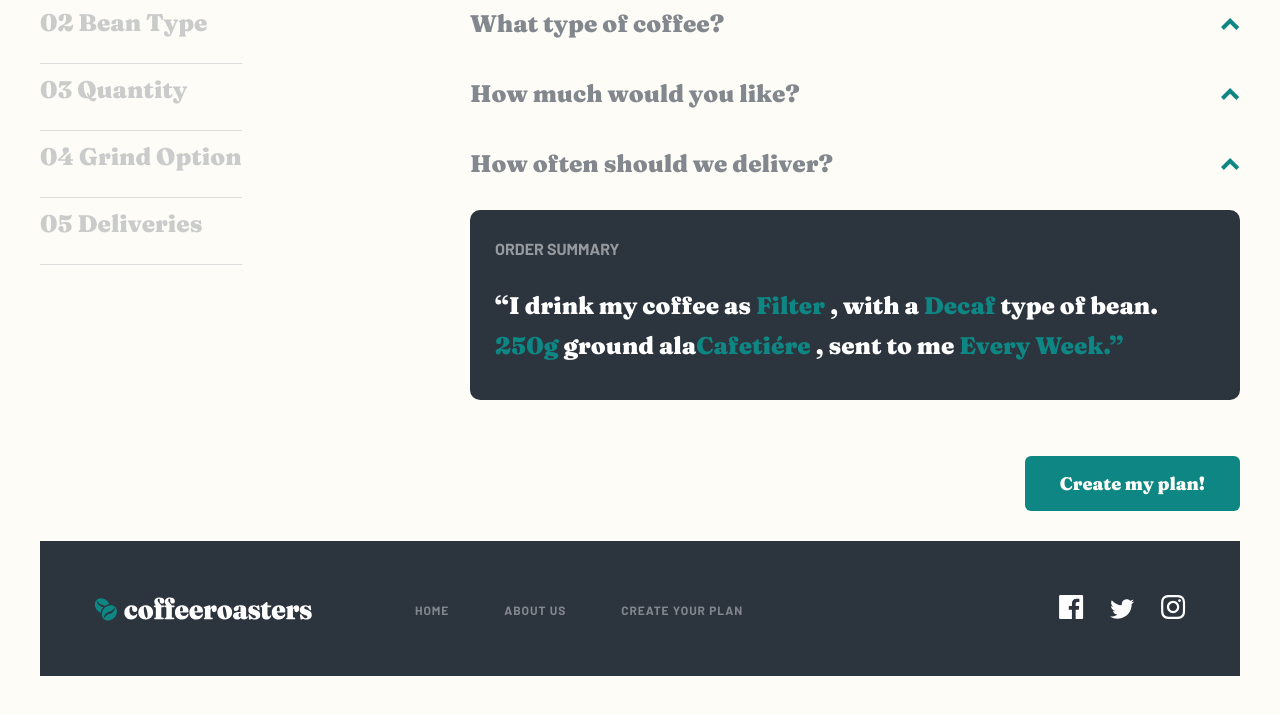
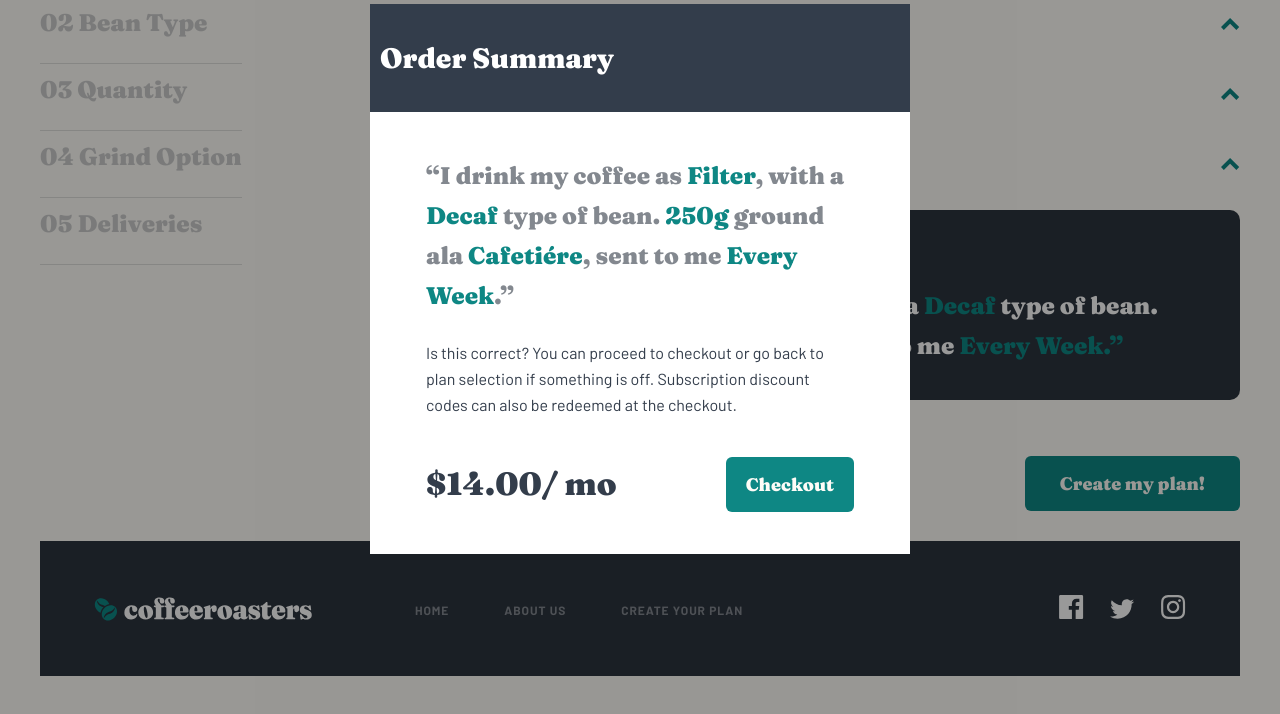
Before and after one commit to Kholmumin/CoffeRoaster, a plain HTML site: page create.html in a window 1280 px wide. Both pictures are taken after a click on the button "Create my plan!". Shown: the part 1628-2342 px from the top of the page. Drawn offline with Linux system fonts and the light colour scheme.

Commit message:
Added modal

```diff
--- a/create.html
+++ b/create.html
@@ -226,7 +226,7 @@
 
                                         </label>
                                         <label class="step__label">
-                                        <input  required class="visually-hidden" type="radio" name="coffee type">
+                                            <input required class="visually-hidden" type="radio" name="coffee type">
                                             <span class="step__wrapper">
                                                 <span class="step__titleinput">
                                                     Filter
@@ -352,7 +352,10 @@
                                 Order Summary
                             </h3>
                             <p class="step__desc">
-                            “I drink my coffee as <span class="green">Filter</span> , with a <span class="green">Decaf</span>  type of bean. <span class="green">250g</span> ground ala<span class="green">Cafetiére</span>  , sent to me <span class="green">Every Week.”</span>
+                                “I drink my coffee as <span class="green">Filter</span> , with a <span
+                                class="green">Decaf</span> type of bean. <span class="green">250g</span> ground
+                                ala<span class="green">Cafetiére</span> , sent to me <span class="green">Every
+                                    Week.”</span>
                                 </p>
                             </div>
 
@@ -439,6 +442,40 @@
 
 </footer>
 <!-- SITE FOOTER END -->
+
+
+
+<div class="container">
+    <div class="wrapper">
+        <div class="modal">
+
+            <div class="modal__box">
+                <h2 class="modal__title">
+                    Order Summary
+                </h2>
+            </div>
+
+            <div class="modal__infos">
+                <p class="modal__text">
+                    “I drink my coffee as <span class="modal-different"> Filter</span>, with a<span class="modal-different"> Decaf</span> type of bean. <span class="modal-different"> 250g</span> ground ala <span class="modal-different"> Cafetiére</span>, sent to me <span class="modal-different">Every Week</span>.”
+                </p>
+                <p class="modal__details">
+                    Is this correct? You can proceed to checkout or go back to plan selection if something is off. Subscription discount codes can also be redeemed at the checkout.
+                </p>
+                <div class="modal__tablet">
+                    <p class="modal__price">$14.00/ mo</p>
+                    <button class="modal-close checkout">Checkout</button>
+                </div>
+                <div class="modal__mobile">
+                    <button class="modal-close checkout">Checkout - $14.00 / mo</button>
+                </div>
+            </div>
+
+
+        </div>
+    </div>
+</div>
+
 <script src="./js/main.js"></script>
 </body>
 
--- a/css/main.css
+++ b/css/main.css
@@ -435,7 +435,7 @@ a {
   list-style: none;
 }
 
-.create{
+.create {
   padding: 80px 0;
   border-radius: 12px;
   background-color: var(--dark-grey-blue);
@@ -566,7 +566,7 @@ a {
 
 }
 
-.create-wrapper{
+.create-wrapper {
   background-image: url("../images/plan-bg.png");
 }
 
@@ -710,7 +710,7 @@ a {
   color: var(--grey);
 }
 
-.map__list{
+.map__list {
   display: flex;
   flex-direction: column;
   justify-content: center;
@@ -720,7 +720,7 @@ a {
   list-style: none;
 }
 
-.map__item{
+.map__item {
   display: flex;
   flex-direction: column;
   align-items: center;
@@ -728,11 +728,11 @@ a {
   text-align: center;
 }
 
-.map__item:not(:last-child){
+.map__item:not(:last-child) {
   margin-bottom: 80px;
 }
 
-.map__item::before{
+.map__item::before {
   display: block;
   width: 45px;
   height: 45px;
@@ -741,14 +741,15 @@ a {
   content: "";
 }
 
-.map__item:nth-child(2):before{
+.map__item:nth-child(2):before {
   background-image: url("../images/canada.svg");
 }
 
-.map__item:nth-child(3):before{
+.map__item:nth-child(3):before {
   background-image: url("../images/australia.svg");
 }
-.map__heading{
+
+.map__heading {
   margin-bottom: 22px;
   font-family: 'Fraunces';
   font-style: normal;
@@ -758,34 +759,34 @@ a {
   color: var(--dark-grey-blue);
 }
 
-.map__details{
+.map__details {
   font-size: 16px;
   line-height: 26px;
   color: var(--dark-grey-blue);
 }
 
-.map__link{
+.map__link {
   color: inherit;
 }
 
 
 
 
-.create-white{
+.create-white {
   color: #fff;
 }
 
 
-.dark-img{
+.dark-img {
   display: none;
 }
 
-.step{
+.step {
   padding-top: 100px;
   padding-bottom: 30px;
 }
 
-.step__form{
+.step__form {
   width: 100%;
   max-width: 770px;
 }
@@ -794,14 +795,14 @@ a {
 
 
 
-.step__list{
+.step__list {
   display: none;
   margin: 0;
   padding-left: 0;
-  list-style:decimal-leading-zero;
-}
-
-.step__item{
+  list-style: decimal-leading-zero;
+}
+
+.step__item {
   font-family: 'Fraunces';
   font-style: normal;
   font-weight: 900;
@@ -810,11 +811,11 @@ a {
   color: #333D4B;
 }
 
-.step__details:not(:last-child){
+.step__details:not(:last-child) {
   margin-bottom: 10px;
 }
 
-.step__summary{
+.step__summary {
   display: flex;
   align-items: center;
   justify-content: space-between;
@@ -829,48 +830,49 @@ a {
   color: #83888F;
   list-style: none;
 }
-.arrow-img{
+
+.arrow-img {
   transition: all 0.4s ease;
 }
 
-.step__details[open] .arrow-img{
+.step__details[open] .arrow-img {
   transform: rotate(180deg);
   transition: all 0.4s ease;
 }
 
-.step__label{
+.step__label {
   display: block;
 }
 
-.step__wrapper{
+.step__wrapper {
   display: block;
   padding: 24px;
   background-color: #F4F1EB;
   border-radius: 8px;
 }
 
-.step__wrapper:hover{
+.step__wrapper:hover {
   background-color: #FDD6BA;
 }
 
 
-input:checked ~ .step__wrapper{
+input:checked~.step__wrapper {
   background-color: var(--dark-cyan);
 }
 
-input:checked ~ .step__wrapper .step__titleinput{
+input:checked~.step__wrapper .step__titleinput {
   color: #fff;
 }
 
-input:checked ~ .step__wrapper .step__textinput{
+input:checked~.step__wrapper .step__textinput {
   color: #fff;
 }
 
-.step__label:not(:last-child){
+.step__label:not(:last-child) {
   margin-bottom: 16px;
 }
 
-.step__titleinput{
+.step__titleinput {
   display: block;
   margin-bottom: 24px;
   font-family: 'Fraunces';
@@ -881,7 +883,7 @@ input:checked ~ .step__wrapper .step__textinput{
   color: #333D4B;
 }
 
-.step__textinput{
+.step__textinput {
   display: block;
   padding-bottom: 50px;
   font-size: 16px;
@@ -889,7 +891,7 @@ input:checked ~ .step__wrapper .step__textinput{
   color: #333D4B;
 }
 
-.step__infos{
+.step__infos {
   margin-bottom: 56px;
   max-width: 730px;
   padding: 10px 20px 10px 25px;
@@ -897,7 +899,7 @@ input:checked ~ .step__wrapper .step__textinput{
   border-radius: 10px;
 }
 
-.step__title{
+.step__title {
   font-size: 16px;
   line-height: 26px;
   text-transform: uppercase;
@@ -905,7 +907,7 @@ input:checked ~ .step__wrapper .step__textinput{
   opacity: 0.5;
 }
 
-.step__desc{
+.step__desc {
   font-family: 'Fraunces';
   font-style: normal;
   font-weight: 900;
@@ -914,15 +916,15 @@ input:checked ~ .step__wrapper .step__textinput{
   color: #FFFFFF;
 }
 
-.green{
+.green {
   color: #0e8784;
 }
 
-.plan-box{
+.plan-box {
   text-align: center;
 }
 
-.plan-btn{
+.plan-btn {
   padding: 15px 35px;
   background-color: #0E8784;
   border: none;
@@ -934,6 +936,109 @@ input:checked ~ .step__wrapper .step__textinput{
   line-height: 25px;
   color: #FEFCF7;
 }
+
+.wrapper {
+  display: none;
+  position: fixed;
+  top: 0;
+  left: 0;
+  z-index: 10;
+  width: 100%;
+  height: 100%;
+  background-color: rgba(0, 0, 0, 0.4);
+}
+
+.modal {
+  max-width: 300px;
+  margin: 0 auto;
+  margin-top: 40px;
+  animation: menu 1s;
+  background-color: #fff;
+}
+
+.modal__box {
+  padding: 15px 10px;
+  background-color: #333D4B;
+}
+
+.modal__title {
+  font-family: 'Fraunces';
+  font-style: normal;
+  font-weight: 900;
+  font-size: 28px;
+  line-height: 32px;
+  color: #FFFFFF;
+}
+
+.modal__infos {
+  padding: 40px 20px;
+}
+
+.modal__details {
+
+  font-size: 16px;
+  line-height: 26px;
+  color: #333D4B;
+}
+
+.modal__text {
+  font-family: 'Fraunces';
+  font-style: normal;
+  font-weight: 900;
+  font-size: 24px;
+  line-height: 40px;
+  color: #83888F;
+}
+
+.modal-different {
+  color: #0e8784;
+}
+
+.modal__tablet {
+  display: none;
+  justify-content: space-between;
+}
+
+.modal__price {
+  font-family: 'Fraunces';
+  font-style: normal;
+  font-weight: 900;
+  font-size: 32px;
+  line-height: 36px;
+  color: #333D4B;
+}
+
+.checkout {
+  padding: 15px 20px;
+  font-family: 'Fraunces';
+  font-style: normal;
+  font-weight: 900;
+  font-size: 18px;
+  line-height: 25px;
+  color: var(--light-cream);
+  background-color: #0E8784;
+  border: none;
+  border-radius: 6px;
+}
+
+.nav__bg {
+  background-color: none;
+}
+
+@keyframes menu{
+  0%{
+    transform: translateY(-1000px);
+  }
+
+  100% {
+    transform: translateY(0);
+  }
+}
+
+.model-show {
+  display: block;
+}
+
 
 
 
@@ -1122,7 +1227,7 @@ input:checked ~ .step__wrapper .step__textinput{
     background-image: url("../images/about-heroTb.png");
   }
 
-  .create-wrapper{
+  .create-wrapper {
     background-image: url("../images/plan-bg-tb.png");
   }
 
@@ -1185,7 +1290,7 @@ input:checked ~ .step__wrapper .step__textinput{
     background-image: url("../images/heartTb.png");
   }
 
-  .create{
+  .create {
     margin-bottom: 80px;
     padding: 120px 0;
   }
@@ -1283,7 +1388,7 @@ input:checked ~ .step__wrapper .step__textinput{
     padding-bottom: 200px;
   }
 
-  .create{
+  .create {
     padding-bottom: 80px;
   }
 
@@ -1312,7 +1417,7 @@ input:checked ~ .step__wrapper .step__textinput{
     content: "";
   }
 
-  .create__list::before{
+  .create__list::before {
     background-image: url("../images/list-pl-bf.svg");
   }
 
@@ -1352,18 +1457,18 @@ input:checked ~ .step__wrapper .step__textinput{
     font-size: 15px;
   }
 
-  .map__title{
+  .map__title {
     text-align: left;
     margin-bottom: 75px;
   }
 
 
 
-  .map__item:not(:last-child){
+  .map__item:not(:last-child) {
     margin: 0;
   }
 
-  .map__list{
+  .map__list {
     flex-direction: row;
     flex-wrap: wrap;
     align-items: flex-start;
@@ -1372,27 +1477,46 @@ input:checked ~ .step__wrapper .step__textinput{
 
 
 
-  .map__item{
+  .map__item {
 
     align-items: flex-start;
     text-align: left;
   }
 
-  .step__inputitems{
+  .step__inputitems {
     display: flex;
   }
 
-  .step__label:not(:last-child){
+  .step__label:not(:last-child) {
     margin-right: 10px;
   }
 
-  .step__label{
+  .step__label {
     max-width: 223px;
     flex-shrink: 0;
   }
 
 
-
+  .modal {
+    max-width: 540px;
+  }
+
+  .modal__infos {
+    padding: 20px 56px;
+  }
+
+  .modal__details {
+    margin-bottom: 16px;
+  }
+
+  .modal__tablet {
+    display: flex;
+    align-items: center;
+  }
+
+  .modal__mobile {
+    display: none;
+  }
 
 
 
@@ -1475,7 +1599,7 @@ input:checked ~ .step__wrapper .step__textinput{
     content: "";
   }
 
-  .create__list::before{
+  .create__list::before {
     background-image: url("../images/list-pl-bf.svg");
   }
 
@@ -1545,7 +1669,7 @@ input:checked ~ .step__wrapper .step__textinput{
     background-image: url("../images/about-heroDk.png");
   }
 
-  .create-wrapper{
+  .create-wrapper {
     background-image: url("../images/plan-bg-ds.png");
   }
 
@@ -1579,34 +1703,35 @@ input:checked ~ .step__wrapper .step__textinput{
     text-align: left;
   }
 
-  .map__title{
+  .map__title {
     padding-left: 44px;
   }
-  .map__list{
+
+  .map__list {
     padding-left: 44px;
     justify-content: start;
   }
 
-  .map__item{
+  .map__item {
     min-width: 300px;
   }
 
-  .create-box{
+  .create-box {
     max-width: 520px;
   }
 
 
-  .create{
-    background-color: transparent ;
-  }
-
-  .dark-bg{
+  .create {
+    background-color: transparent;
+  }
+
+  .dark-bg {
     padding-top: 113px;
     padding-left: 85px;
     background-color: var(--dark-grey-blue);
   }
 
-  .dark-img{
+  .dark-img {
     display: block;
     margin-bottom: 82px;
   }
@@ -1614,27 +1739,27 @@ input:checked ~ .step__wrapper .step__textinput{
 
 
 
-  .create__list::before{
+  .create__list::before {
     display: none;
   }
 
-  .create{
+  .create {
     padding-bottom: 0;
   }
 
 
-  .step__box{
+  .step__box {
     display: flex;
     justify-content: space-between;
   }
 
-  .step__docs{
+  .step__docs {
     width: 100%;
     max-width: 669px;
   }
 
 
-  .step__item{
+  .step__item {
     margin-bottom: 10px;
     padding-bottom: 24px;
     border-bottom: 1px solid #83888F;
@@ -1647,25 +1772,27 @@ input:checked ~ .step__wrapper .step__textinput{
 }
 
 @media screen and (min-width:1100px) {
-  .step__list{
+  .step__list {
     display: block;
     list-style: none;
   }
-  .step__docs{
+
+  .step__docs {
     max-width: 772px;
   }
-  .step__infos{
+
+  .step__infos {
     max-width: 772px;
   }
 
-  .plan-box{
+  .plan-box {
     text-align: right;
   }
 
 }
 
 @media screen and (min-width:1230px) {
-  .map__item:not(:last-child){
+  .map__item:not(:last-child) {
     margin-right: 100px;
   }
 }
@@ -1698,10 +1825,11 @@ input:checked ~ .step__wrapper .step__textinput{
     text-align: left;
   }
 
-  .map__title{
+  .map__title {
     padding-left: 85px;
   }
-  .map__list{
+
+  .map__list {
     padding-left: 85px;
     justify-content: start;
   }
--- a/js/main.js
+++ b/js/main.js
@@ -1,6 +1,23 @@
 let hamBtn = document.querySelector(".site-header__btn")
 let elHeader = document.querySelector(".site-header")
+
+
 
 hamBtn.addEventListener("click", function(){
     elHeader.classList.toggle("site-header__active")
 })
+
+
+
+var elmOpen = document.querySelector(".plan-btn");
+var elemWrapper = document.querySelector(".wrapper");
+var elemClose = document.querySelector(".modal-close")
+
+
+elmOpen.addEventListener("click",function(){
+    elemWrapper.classList.add("model-show")
+})
+
+elemClose.addEventListener("click",function(){
+    elemWrapper.classList.remove("model-show")
+})
```
Lines whose indentation alone changed are shown as unchanged.
